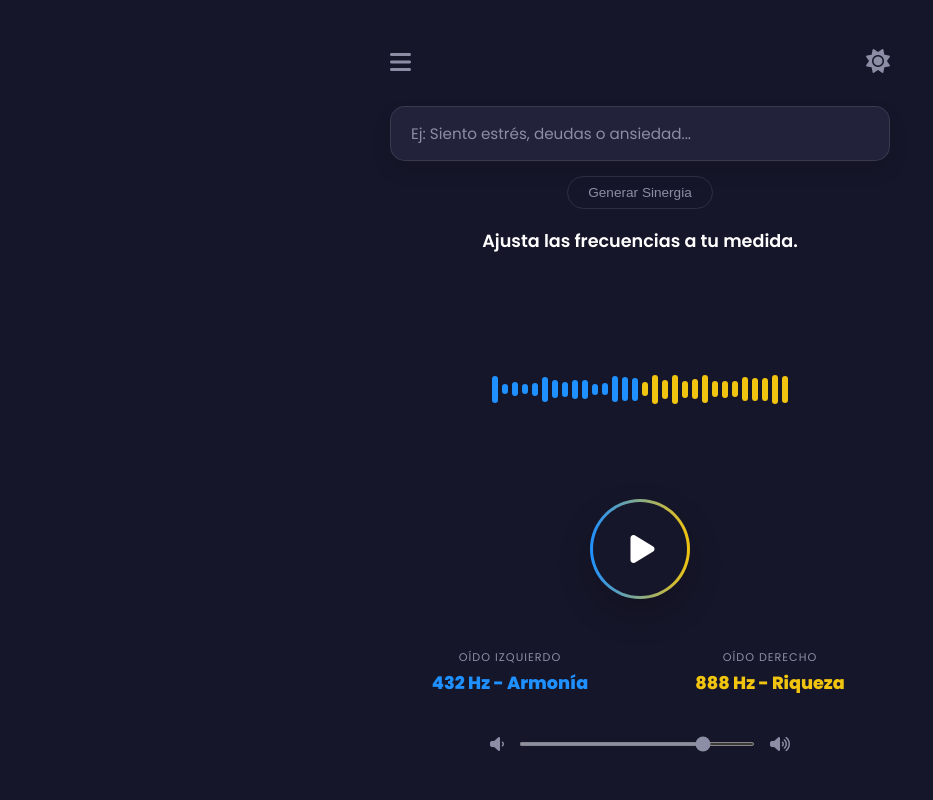
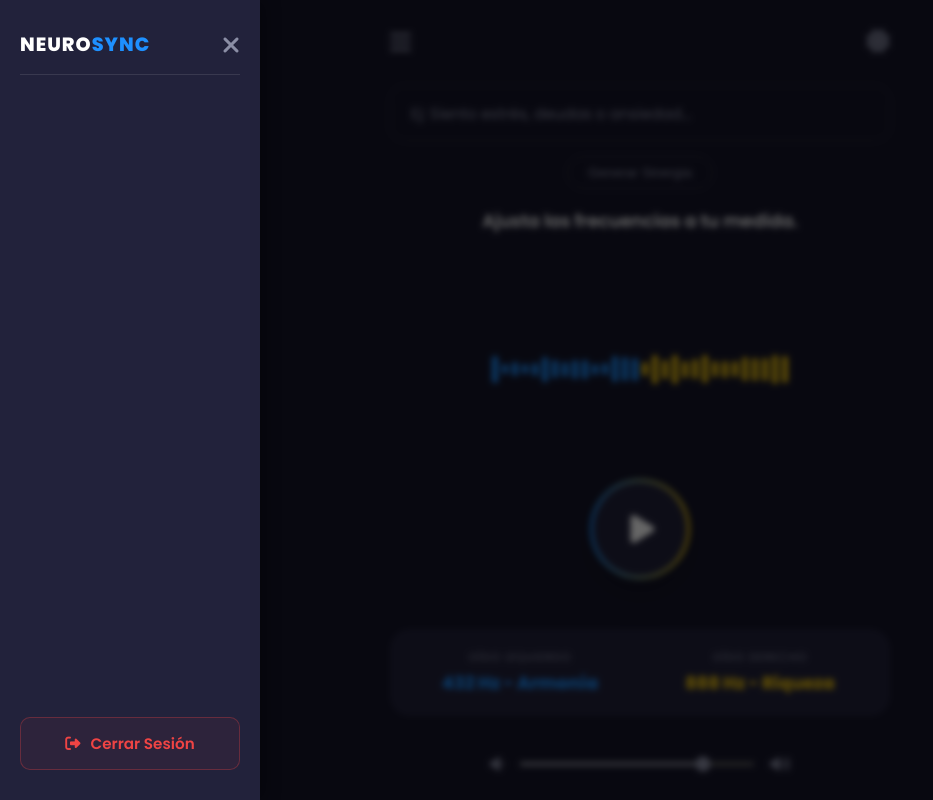
Before and after one commit to frecuenciassanadoras/portal-neurosync, a website: page sincronizador.html in a window 1280 px wide. Both pictures are taken after a click on the icon 400 px from the left and 62 px from the top of the page. Shown: the whole page, without its empty margins (0-933 px from the left). Drawn offline with Linux system fonts and the light colour scheme.

Commit message:
Implement sidebar menu with toggle functionality
Added sidebar menu functionality with overlay.

```diff
--- a/sincronizador.html
+++ b/sincronizador.html
@@ -67,6 +67,42 @@
 
         .theme-btn:hover, .menu-icon:hover { color: var(--text-main); }
 
+        /* --- MENÚ LATERAL (SIDEBAR) --- */
+        .sidebar-overlay {
+            position: fixed; top: 0; left: 0; width: 100%; height: 100%;
+            background: rgba(0,0,0,0.6); z-index: 99; backdrop-filter: blur(3px);
+            opacity: 0; visibility: hidden; transition: 0.3s;
+        }
+        .sidebar-overlay.active { opacity: 1; visibility: visible; }
+
+        .sidebar {
+            position: fixed; top: 0; left: -280px; width: 260px; height: 100%;
+            background: var(--card-bg); z-index: 100;
+            box-shadow: 5px 0 15px rgba(0,0,0,0.3);
+            transition: 0.3s ease-in-out;
+            padding: 30px 20px; display: flex; flex-direction: column;
+        }
+        .sidebar.active { left: 0; }
+
+        .sidebar-header {
+            display: flex; justify-content: space-between; align-items: center;
+            margin-bottom: 30px; border-bottom: 1px solid var(--border-color); padding-bottom: 15px;
+        }
+        .sidebar-header h2 { font-size: 1.2rem; color: var(--text-main); margin: 0; font-weight: 800; letter-spacing: 1px;}
+        .sidebar-header h2 span { color: var(--color-left); }
+        .close-menu { color: var(--text-muted); font-size: 1.5rem; cursor: pointer; transition: 0.3s;}
+        .close-menu:hover { color: #ef4444; }
+
+        /* Botón de Cerrar Sesión */
+        .logout-btn {
+            display: flex; align-items: center; justify-content: center; gap: 10px;
+            padding: 14px; color: #ef4444; font-weight: 600; text-decoration: none;
+            border: 1px solid rgba(239, 68, 68, 0.3); border-radius: 10px;
+            margin-top: auto; transition: 0.3s; background: rgba(239, 68, 68, 0.05);
+            font-size: 0.95rem;
+        }
+        .logout-btn:hover { background: #ef4444; color: #fff; box-shadow: 0 5px 15px rgba(239, 68, 68, 0.3); }
+
         /* --- APP CONTAINER --- */
         .app-container {
             width: 100%;
@@ -76,7 +112,7 @@
             align-items: center;
         }
 
-        /* --- ORÁCULO (Texto Superior) --- */
+        /* --- ORÁCULO --- */
         .oracle-section {
             text-align: center;
             margin-bottom: 40px;
@@ -85,7 +121,7 @@
 
         .oracle-input {
             width: 100%;
-            background: var(--card-bg);
+            background: var(--bg-color);
             border: 1px solid var(--border-color);
             color: var(--text-main);
             padding: 15px 20px;
@@ -94,7 +130,7 @@
             font-size: 0.95rem;
             margin-bottom: 15px;
             outline: none;
-            box-shadow: 0 10px 20px rgba(0,0,0,0.1);
+            box-shadow: inset 0 2px 5px rgba(0,0,0,0.1);
         }
 
         .oracle-input::placeholder { color: var(--text-muted); }
@@ -161,9 +197,8 @@
             width: 100px;
             height: 100px;
             border-radius: 50%;
-            /* El borde toma el gradiente de ambas frecuencias */
             background: linear-gradient(to right, var(--color-left), var(--color-right));
-            padding: 3px; /* Grosor del borde */
+            padding: 3px;
             display: flex;
             justify-content: center;
             align-items: center;
@@ -178,7 +213,7 @@
         .play-btn-inner {
             width: 100%;
             height: 100%;
-            background-color: var(--bg-color);
+            background-color: var(--card-bg);
             border-radius: 50%;
             display: flex;
             justify-content: center;
@@ -188,12 +223,16 @@
             transition: background-color 0.4s ease;
         }
 
-        /* --- SELECTORES INFERIORES (Estilo App) --- */
+        /* --- SELECTORES INFERIORES --- */
         .selectors-container {
             display: flex;
             justify-content: space-between;
             width: 100%;
             gap: 20px;
+            background: var(--card-bg);
+            padding: 20px;
+            border-radius: 20px;
+            box-shadow: 0 10px 30px rgba(0,0,0,0.05);
         }
 
         .selector-box {
@@ -222,7 +261,7 @@
             text-align-last: center;
             outline: none;
             cursor: pointer;
-            appearance: none; /* Oculta la flecha por defecto */
+            appearance: none;
         }
 
         .freq-select option {
@@ -234,7 +273,7 @@
         .selector-box.left .freq-select { color: var(--color-left); }
         .selector-box.right .freq-select { color: var(--color-right); }
 
-        /* Controles de Volumen (Ocultos pero funcionales) */
+        /* Controles de Volumen */
         .volume-control {
             margin-top: 40px;
             display: flex;
@@ -257,8 +296,23 @@
 </head>
 <body>
 
+    <div class="sidebar-overlay" id="sidebar-overlay" onclick="toggleMenu()"></div>
+    <div class="sidebar" id="sidebar">
+        <div class="sidebar-header">
+            <h2>NEURO<span>SYNC</span></h2>
+            <i class="fas fa-times close-menu" onclick="toggleMenu()"></i>
+        </div>
+
+        <div style="flex-grow: 1;"></div>
+
+        <a href="https://reproductor-frecuencias.netlify.app/" onclick="sessionStorage.clear();" class="logout-btn">
+            <i class="fas fa-sign-out-alt"></i> Cerrar Sesión
+        </a>
+    </div>
+
     <div class="top-nav">
-        <i class="fas fa-bars menu-icon"></i>
+        <i class="fas fa-bars menu-icon" onclick="toggleMenu()"></i>
+
         <button class="theme-btn" onclick="toggleTheme()" id="theme-icon">
             <i class="fas fa-sun"></i>
         </button>
@@ -275,7 +329,7 @@
         </div>
 
         <div class="visualizer" id="visualizer">
-            </div>
+        </div>
 
         <div class="play-ring" onclick="toggleMasterPlay()">
             <div class="play-btn-inner" id="play-btn">
@@ -307,7 +361,7 @@
     <audio id="audio-right" loop crossorigin="anonymous"></audio>
 
     <script>
-        // --- BASE DE DATOS (CON COLORES DINÁMICOS) ---
+        // --- BASE DE DATOS ---
         const frequencies = [
             { id: "111", hz: "111 Hz", desc: "Paz", color: "#f5f6fa", url: "https://f005.backblazeb2.com/file/mis-frecuencias-musicales/111+Hz.mp3?v=1" },
             { id: "174", hz: "174 Hz", desc: "Alivio", color: "#d4af37", url: "https://f005.backblazeb2.com/file/mis-frecuencias-musicales/174+Hz.mp3?v=1" },
@@ -346,10 +400,8 @@
             for(let i = 0; i < 30; i++) {
                 let bar = document.createElement('div');
                 bar.classList.add('bar');
-                // Alturas base aleatorias
                 let baseHeight = Math.floor(Math.random() * 20) + 10;
                 bar.style.height = baseHeight + 'px';
-                // Delay aleatorio para efecto de onda real
                 bar.style.animationDelay = (Math.random() * 1.5) + 's';
                 visualizer.appendChild(bar);
             }
@@ -373,7 +425,6 @@
             const fL = getFreqById(selectLeft.value);
             const fR = getFreqById(selectRight.value);
 
-            // Actualizar Variables CSS (Colores)
             rootVars.setProperty('--color-left', fL.color);
             rootVars.setProperty('--color-right', fR.color);
 
@@ -495,11 +546,18 @@
 
             resultText.innerHTML = msg;
 
-            // Aplicar automáticamente
             selectLeft.value = recLeft;
             selectRight.value = recRight;
             updateUI();
             if(!isPlaying) toggleMasterPlay();
+        }
+
+        // 9. FUNCIÓN DEL MENÚ LATERAL (NUEVA)
+        function toggleMenu() {
+            const sidebar = document.getElementById('sidebar');
+            const overlay = document.getElementById('sidebar-overlay');
+            sidebar.classList.toggle('active');
+            overlay.classList.toggle('active');
         }
 
         // ARRANQUE
```
